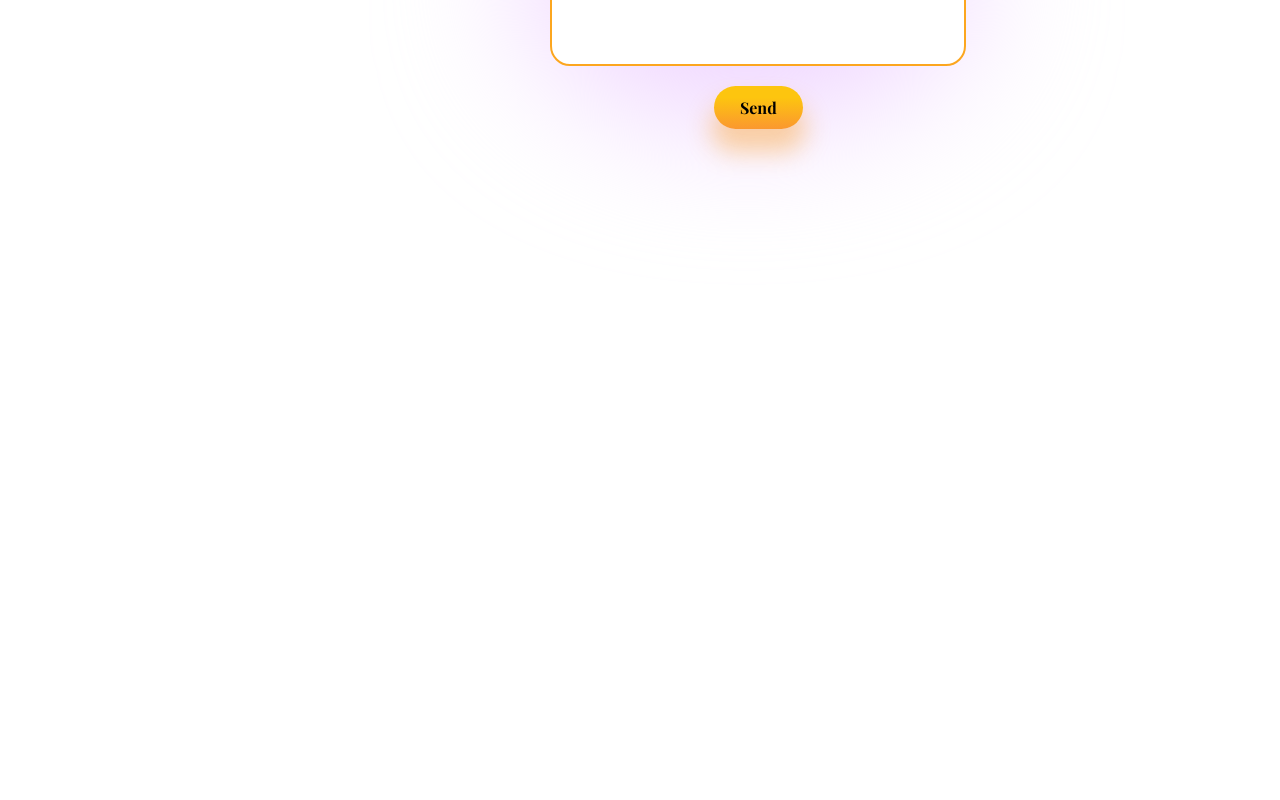
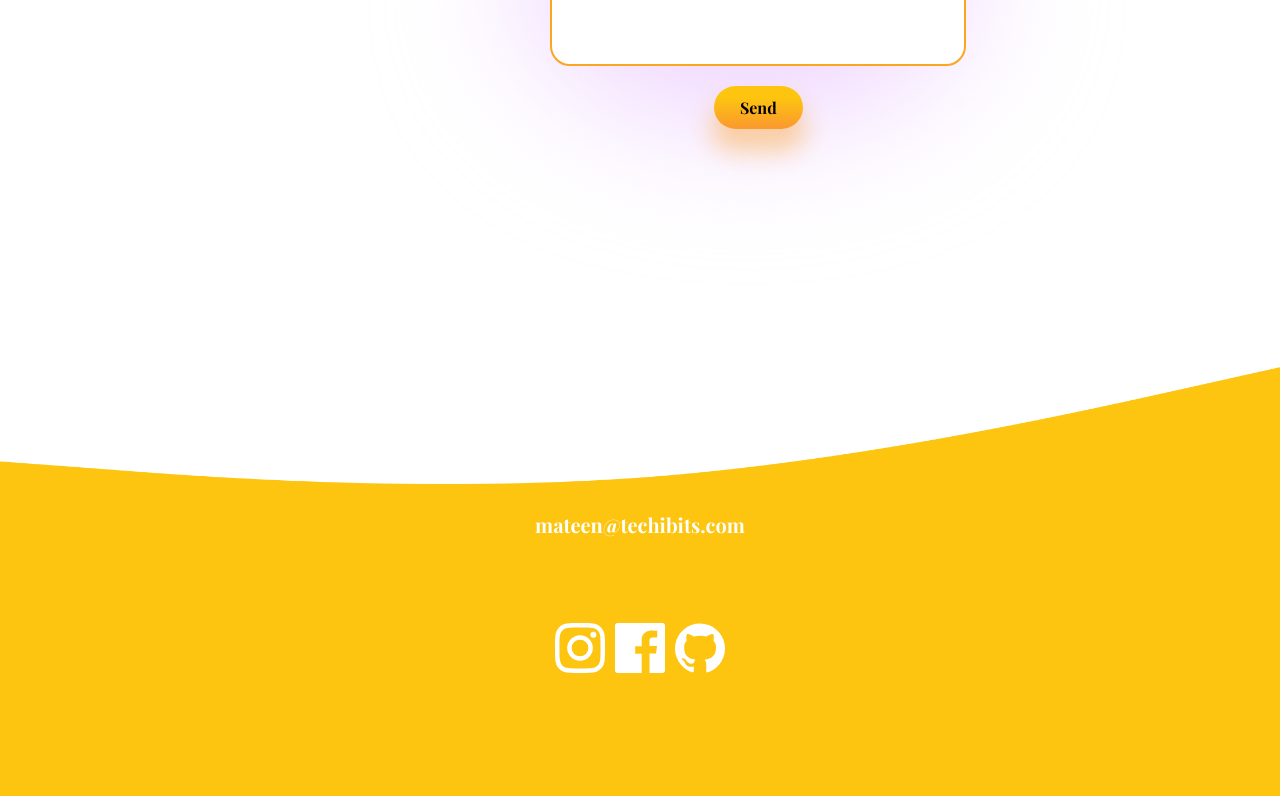
Before and after one commit to Abdulmateenchitrali/my-portfolio, a React (Create React App) app: page / in a window 1280 px wide. Shown: the part 4492-5292 px from the top of the page. Before the commit the page ends 4960 px from the top, so only its background shows below. Built offline with nearby package versions, Linux system fonts and the light colour scheme.

Commit message:
Footer added

```diff
--- a/package.json
+++ b/package.json
@@ -4,6 +4,8 @@
   "private": true,
   "dependencies": {
     "@emailjs/browser": "^3.6.2",
+    "@iconscout/react-unicons": "^1.1.6",
+    "@iconscout/unicons": "^4.0.1",
     "@testing-library/jest-dom": "^5.14.1",
     "@testing-library/react": "^12.0.0",
     "@testing-library/user-event": "^13.2.1",
--- a/src/App.js
+++ b/src/App.js
@@ -7,6 +7,7 @@
 import Portfolio from "./components/Portfolio/Portfolio";
 import Testimonial from "./components/Testimonials/Testimonial";
 import Contact from "./components/Contact/Contact";
+import Footer from "./components/Footer/Footer";
 
 function App() {
   return (
@@ -18,7 +19,8 @@
       <Work />
       <Portfolio />
       <Testimonial />
-      <Contact/>
+      <Contact />
+      <Footer />
     </div>
   );
 }
--- /dev/null
+++ b/src/components/Footer/Footer.css
@@ -0,0 +1,19 @@
+.footer{
+    display: flex;
+    align-items: center;
+    margin: -0.3rem -3.5rem;
+    position: relative;
+    margin-top: -7rem;
+}
+.f-content{
+    position: absolute;
+    display: flex;
+    align-items: center;
+    justify-content: center;
+    flex-direction: column;
+    width: 100%;
+    margin-top: 4rem;
+    gap: 4rem;
+    color: white;
+
+}
--- /dev/null
+++ b/src/components/Footer/Footer.jsx
@@ -0,0 +1,23 @@
+import React from 'react'
+import './Footer.css'
+import Wave from '../../img/wave.png'
+import Insta from '@iconscout/react-unicons/icons/uil-instagram'
+import Facebook from '@iconscout/react-unicons/icons/uil-facebook'
+import Github from '@iconscout/react-unicons/icons/uil-github'
+const Footer = () => {
+  return (
+    <div className="footer">
+        <img src={Wave} style={{width:"100%"}} />
+        <div className="f-content">
+            <span>mateen@techibits.com</span>
+            <div className="f-icons">
+             <Insta color='white' size="3rem"/>
+             <Facebook color='white' size="3rem"/>
+             <Github color='white' size="3rem"/>
+            </div>
+        </div>
+    </div>
+  )
+}
+
+export default Footer
```
Also changed, not shown: 2 other files (tests, documents, lock files or other folders).
